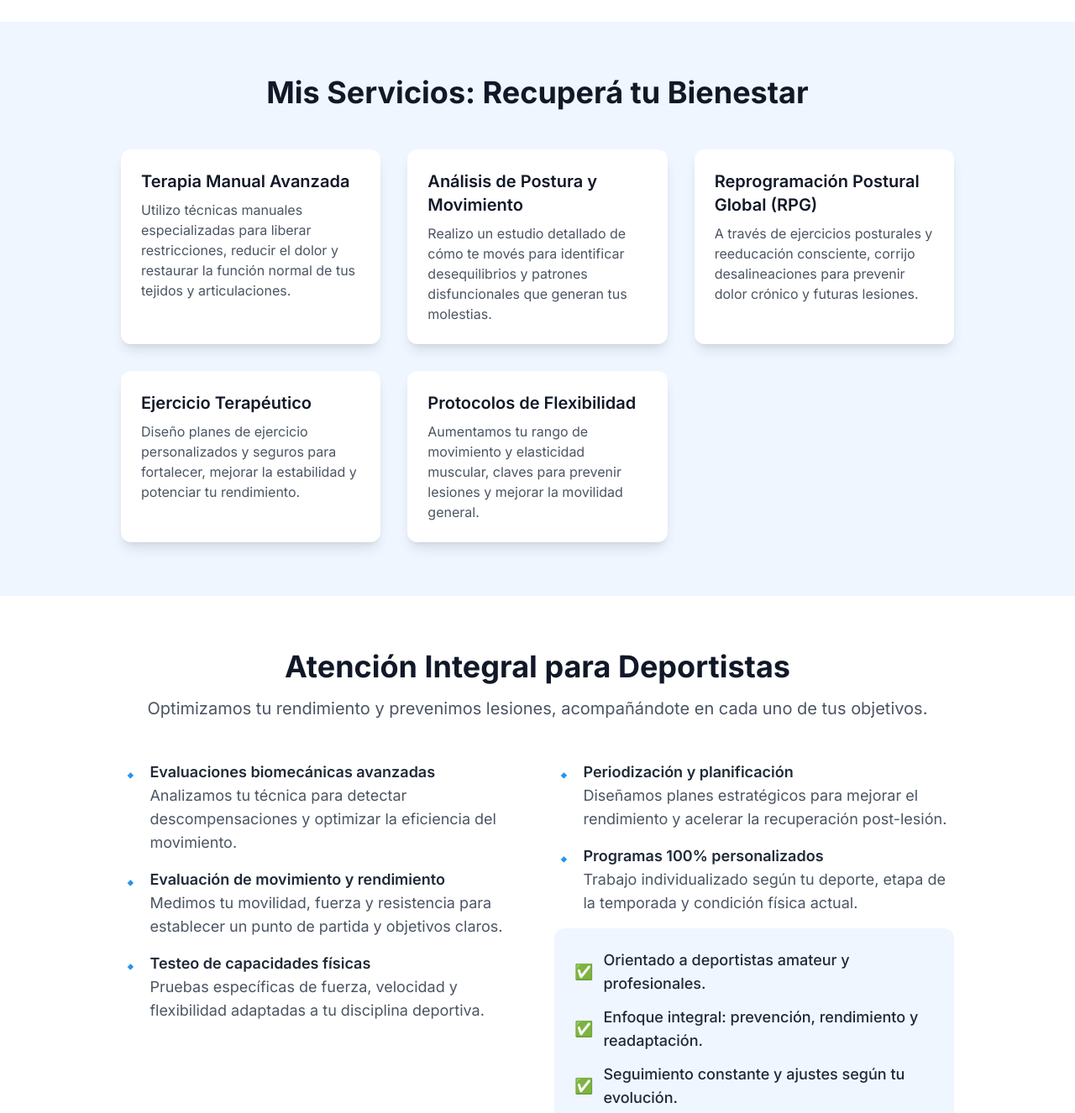
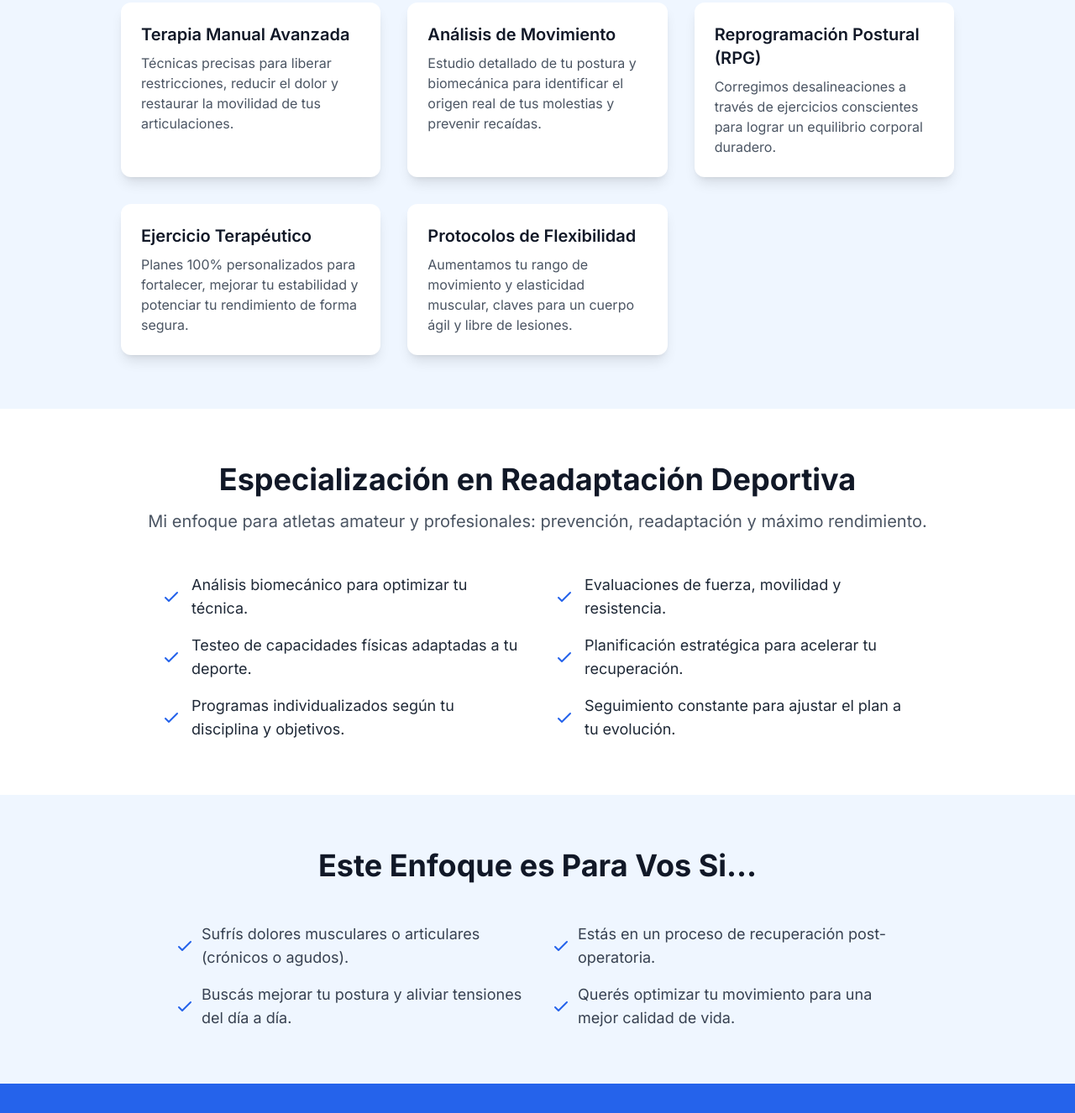
Before and after one commit to Marisha200/funcional, a plain HTML site: page index.html in a window 1280 px wide. Shown: the part 1474-2800 px from the top of the page at 84% size. Drawn offline with nearby package versions, Linux system fonts and the light colour scheme.

Commit message:
Update index.html

```diff
--- a/index.html
+++ b/index.html
@@ -55,17 +55,17 @@
 
     <section class="py-16 bg-white" id="quien-soy">
         <div class="container mx-auto px-4 max-w-4xl">
-            <h2 class="text-3xl sm:text-4xl font-bold text-center mb-12 text-gray-900">¿Quién es Pablo Sotelo?</h2>
+            <h2 class="text-3xl sm:text-4xl font-bold text-center mb-12 text-gray-900">Readaptación Física con un Enfoque Integral</h2>
             <div class="flex flex-col md:flex-row items-center gap-8">
                 <div class="md:w-1/2">
                     <img src="https://placehold.co/600x400/BFDBFE/1E3A8A?text=Pablo+Sotelo+-+Readaptador" alt="Pablo Sotelo - Readaptador Físico" class="rounded-xl shadow-lg w-full h-auto object-cover">
                 </div>
                 <div class="md:w-1/2 text-lg leading-relaxed text-gray-700">
                     <p class="mb-4">
-                        Soy Pablo Sotelo, Licenciado en Kinesiología y Fisiatría, y mi pasión es devolverte la libertad de movimiento, aliviar tu dolor y potenciar tu rendimiento físico. Como **Readaptador Físico especializado**, mi enfoque no se limita a la rehabilitación superficial; me dedico a comprender la raíz de tu problema para ofrecerte soluciones duraderas y verdaderamente personalizadas.
+                        Mi pasión es devolverte la libertad de movimiento. Como **Licenciado en Kinesiología y Readaptador Físico**, no me limito a tratar el síntoma; me dedico a encontrar la raíz de tu problema para ofrecerte soluciones duraderas.
                     </p>
                     <p>
-                        Trabajaremos juntos en cada etapa del proceso, desde una evaluación inicial exhaustiva hasta tu retorno completo a las actividades que te apasionan, ya sean deportivas, laborales o de la vida cotidiana. Mi objetivo es que te sientas fuerte, seguro y en control total de tu cuerpo, libre de limitaciones.
+                        Juntos, crearemos un plan personalizado desde la evaluación inicial hasta tu retorno seguro a las actividades que amás, garantizando que te sientas fuerte, confiado y en control total de tu cuerpo.
                     </p>
                 </div>
             </div>
@@ -74,27 +74,27 @@
 
     <section class="py-16 bg-blue-50" id="servicios">
         <div class="container mx-auto px-4 max-w-5xl">
-            <h2 class="text-3xl sm:text-4xl font-bold text-center mb-12 text-gray-900">Mis Servicios: Recuperá tu Bienestar</h2>
+            <h2 class="text-3xl sm:text-4xl font-bold text-center mb-12 text-gray-900">Mis Herramientas para tu Bienestar</h2>
             <div class="grid md:grid-cols-2 lg:grid-cols-3 gap-8">
                 <div class="bg-white rounded-xl shadow-lg p-6 flex flex-col items-start transform transition duration-300 hover:scale-105 hover:shadow-xl">
                     <h3 class="text-xl font-semibold mb-2 text-gray-900">Terapia Manual Avanzada</h3>
-                    <p class="text-gray-600">Utilizo técnicas manuales especializadas para liberar restricciones, reducir el dolor y restaurar la función normal de tus tejidos y articulaciones.</p>
+                    <p class="text-gray-600">Técnicas precisas para liberar restricciones, reducir el dolor y restaurar la movilidad de tus articulaciones.</p>
                 </div>
                 <div class="bg-white rounded-xl shadow-lg p-6 flex flex-col items-start transform transition duration-300 hover:scale-105 hover:shadow-xl">
-                    <h3 class="text-xl font-semibold mb-2 text-gray-900">Análisis de Postura y Movimiento</h3>
-                    <p class="text-gray-600">Realizo un estudio detallado de cómo te movés para identificar desequilibrios y patrones disfuncionales que generan tus molestias.</p>
+                    <h3 class="text-xl font-semibold mb-2 text-gray-900">Análisis de Movimiento</h3>
+                    <p class="text-gray-600">Estudio detallado de tu postura y biomecánica para identificar el origen real de tus molestias y prevenir recaídas.</p>
                 </div>
                 <div class="bg-white rounded-xl shadow-lg p-6 flex flex-col items-start transform transition duration-300 hover:scale-105 hover:shadow-xl">
-                    <h3 class="text-xl font-semibold mb-2 text-gray-900">Reprogramación Postural Global (RPG)</h3>
-                    <p class="text-gray-600">A través de ejercicios posturales y reeducación consciente, corrijo desalineaciones para prevenir dolor crónico y futuras lesiones.</p>
+                    <h3 class="text-xl font-semibold mb-2 text-gray-900">Reprogramación Postural (RPG)</h3>
+                    <p class="text-gray-600">Corregimos desalineaciones a través de ejercicios conscientes para lograr un equilibrio corporal duradero.</p>
                 </div>
                 <div class="bg-white rounded-xl shadow-lg p-6 flex flex-col items-start transform transition duration-300 hover:scale-105 hover:shadow-xl">
                     <h3 class="text-xl font-semibold mb-2 text-gray-900">Ejercicio Terapéutico</h3>
-                    <p class="text-gray-600">Diseño planes de ejercicio personalizados y seguros para fortalecer, mejorar la estabilidad y potenciar tu rendimiento.</p>
+                    <p class="text-gray-600">Planes 100% personalizados para fortalecer, mejorar tu estabilidad y potenciar tu rendimiento de forma segura.</p>
                 </div>
                 <div class="bg-white rounded-xl shadow-lg p-6 flex flex-col items-start transform transition duration-300 hover:scale-105 hover:shadow-xl">
                     <h3 class="text-xl font-semibold mb-2 text-gray-900">Protocolos de Flexibilidad</h3>
-                    <p class="text-gray-600">Aumentamos tu rango de movimiento y elasticidad muscular, claves para prevenir lesiones y mejorar la movilidad general.</p>
+                    <p class="text-gray-600">Aumentamos tu rango de movimiento y elasticidad muscular, claves para un cuerpo ágil y libre de lesiones.</p>
                 </div>
             </div>
         </div>
@@ -102,54 +102,34 @@
 
     <section class="py-16 bg-white" id="deportistas">
         <div class="container mx-auto px-4 max-w-5xl">
-            <h2 class="text-3xl sm:text-4xl font-bold text-center mb-4 text-gray-900">Atención Integral para Deportistas</h2>
-            <p class="text-xl text-center text-gray-600 mb-12">Optimizamos tu rendimiento y prevenimos lesiones, acompañándote en cada uno de tus objetivos.</p>
+            <h2 class="text-3xl sm:text-4xl font-bold text-center mb-4 text-gray-900">Especialización en Readaptación Deportiva</h2>
+            <p class="text-xl text-center text-gray-600 mb-12">Mi enfoque para atletas amateur y profesionales: prevención, readaptación y máximo rendimiento.</p>
 
-            <div class="grid md:grid-cols-2 gap-10 text-lg">
-                <div class="space-y-4">
-                    <div class="flex items-start">
-                        <span class="text-blue-600 font-bold mr-3 mt-1">🔹</span>
-                        <div>
-                            <h4 class="font-semibold text-gray-800">Evaluaciones biomecánicas avanzadas</h4>
-                            <p class="text-gray-600">Analizamos tu técnica para detectar descompensaciones y optimizar la eficiencia del movimiento.</p>
-                        </div>
-                    </div>
-                     <div class="flex items-start">
-                        <span class="text-blue-600 font-bold mr-3 mt-1">🔹</span>
-                        <div>
-                            <h4 class="font-semibold text-gray-800">Evaluación de movimiento y rendimiento</h4>
-                            <p class="text-gray-600">Medimos tu movilidad, fuerza y resistencia para establecer un punto de partida y objetivos claros.</p>
-                        </div>
-                    </div>
-                     <div class="flex items-start">
-                        <span class="text-blue-600 font-bold mr-3 mt-1">🔹</span>
-                        <div>
-                            <h4 class="font-semibold text-gray-800">Testeo de capacidades físicas</h4>
-                            <p class="text-gray-600">Pruebas específicas de fuerza, velocidad y flexibilidad adaptadas a tu disciplina deportiva.</p>
-                        </div>
-                    </div>
-                </div>
-                <div class="space-y-4">
-                     <div class="flex items-start">
-                        <span class="text-blue-600 font-bold mr-3 mt-1">🔹</span>
-                        <div>
-                            <h4 class="font-semibold text-gray-800">Periodización y planificación</h4>
-                            <p class="text-gray-600">Diseñamos planes estratégicos para mejorar el rendimiento y acelerar la recuperación post-lesión.</p>
-                        </div>
-                    </div>
-                     <div class="flex items-start">
-                        <span class="text-blue-600 font-bold mr-3 mt-1">🔹</span>
-                        <div>
-                            <h4 class="font-semibold text-gray-800">Programas 100% personalizados</h4>
-                            <p class="text-gray-600">Trabajo individualizado según tu deporte, etapa de la temporada y condición física actual.</p>
-                        </div>
-                    </div>
-                    <div class="mt-6 bg-blue-50 rounded-xl p-6">
-                        <p class="flex items-center text-gray-800 font-medium"><span class="text-green-500 mr-3">✅</span> Orientado a deportistas amateur y profesionales.</p>
-                        <p class="flex items-center text-gray-800 font-medium mt-3"><span class="text-green-500 mr-3">✅</span> Enfoque integral: prevención, rendimiento y readaptación.</p>
-                        <p class="flex items-center text-gray-800 font-medium mt-3"><span class="text-green-500 mr-3">✅</span> Seguimiento constante y ajustes según tu evolución.</p>
-                    </div>
-                </div>
+            <div class="grid md:grid-cols-2 gap-x-10 gap-y-4 text-lg max-w-4xl mx-auto">
+                <li class="flex items-center">
+                    <svg class="w-6 h-6 text-blue-600 mr-3 flex-shrink-0" fill="none" stroke="currentColor" viewBox="0 0 24 24" xmlns="http://www.w3.org/2000/svg"><path stroke-linecap="round" stroke-linejoin="round" stroke-width="2" d="M5 13l4 4L19 7"></path></svg>
+                    Análisis biomecánico para optimizar tu técnica.
+                </li>
+                <li class="flex items-center">
+                    <svg class="w-6 h-6 text-blue-600 mr-3 flex-shrink-0" fill="none" stroke="currentColor" viewBox="0 0 24 24" xmlns="http://www.w3.org/2000/svg"><path stroke-linecap="round" stroke-linejoin="round" stroke-width="2" d="M5 13l4 4L19 7"></path></svg>
+                    Evaluaciones de fuerza, movilidad y resistencia.
+                </li>
+                <li class="flex items-center">
+                    <svg class="w-6 h-6 text-blue-600 mr-3 flex-shrink-0" fill="none" stroke="currentColor" viewBox="0 0 24 24" xmlns="http://www.w3.org/2000/svg"><path stroke-linecap="round" stroke-linejoin="round" stroke-width="2" d="M5 13l4 4L19 7"></path></svg>
+                    Testeo de capacidades físicas adaptadas a tu deporte.
+                </li>
+                <li class="flex items-center">
+                    <svg class="w-6 h-6 text-blue-600 mr-3 flex-shrink-0" fill="none" stroke="currentColor" viewBox="0 0 24 24" xmlns="http://www.w3.org/2000/svg"><path stroke-linecap="round" stroke-linejoin="round" stroke-width="2" d="M5 13l4 4L19 7"></path></svg>
+                    Planificación estratégica para acelerar tu recuperación.
+                </li>
+                <li class="flex items-center">
+                    <svg class="w-6 h-6 text-blue-600 mr-3 flex-shrink-0" fill="none" stroke="currentColor" viewBox="0 0 24 24" xmlns="http://www.w3.org/2000/svg"><path stroke-linecap="round" stroke-linejoin="round" stroke-width="2" d="M5 13l4 4L19 7"></path></svg>
+                    Programas individualizados según tu disciplina y objetivos.
+                </li>
+                <li class="flex items-center">
+                    <svg class="w-6 h-6 text-blue-600 mr-3 flex-shrink-0" fill="none" stroke="currentColor" viewBox="0 0 24 24" xmlns="http://www.w3.org/2000/svg"><path stroke-linecap="round" stroke-linejoin="round" stroke-width="2" d="M5 13l4 4L19 7"></path></svg>
+                    Seguimiento constante para ajustar el plan a tu evolución.
+                </li>
             </div>
         </div>
     </section>
@@ -157,30 +137,26 @@
 
     <section class="py-16 bg-blue-50" id="para-quien">
         <div class="container mx-auto px-4 max-w-4xl">
-            <h2 class="text-3xl sm:text-4xl font-bold text-center mb-12 text-gray-900">¿Para Quién es Mi Trabajo?</h2>
+            <h2 class="text-3xl sm:text-4xl font-bold text-center mb-12 text-gray-900">Este Enfoque es Para Vos Si...</h2>
             <div class="grid md:grid-cols-2 gap-8 text-lg text-gray-700">
                 <ul class="space-y-4">
                     <li class="flex items-center">
                         <svg class="w-6 h-6 text-blue-600 mr-2 flex-shrink-0" fill="none" stroke="currentColor" viewBox="0 0 24 24" xmlns="http://www.w3.org/2000/svg"><path stroke-linecap="round" stroke-linejoin="round" stroke-width="2" d="M5 13l4 4L19 7"></path></svg>
-                        Deportistas que buscan prevenir lesiones o rehabilitarse para volver al máximo nivel.
+                        Sufrís dolores musculares o articulares (crónicos o agudos).
                     </li>
                     <li class="flex items-center">
                         <svg class="w-6 h-6 text-blue-600 mr-2 flex-shrink-0" fill="none" stroke="currentColor" viewBox="0 0 24 24" xmlns="http://www.w3.org/2000/svg"><path stroke-linecap="round" stroke-linejoin="round" stroke-width="2" d="M5 13l4 4L19 7"></path></svg>
-                        Personas con dolores musculares o articulares (crónicos o agudos).
-                    </li>
-                    <li class="flex items-center">
-                        <svg class="w-6 h-6 text-blue-600 mr-2 flex-shrink-0" fill="none" stroke="currentColor" viewBox="0 0 24 24" xmlns="http://www.w3.org/2000/svg"><path stroke-linecap="round" stroke-linejoin="round" stroke-width="2" d="M5 13l4 4L19 7"></path></svg>
-                         Quienes necesitan mejorar su postura y aliviar tensiones diarias.
+                        Buscás mejorar tu postura y aliviar tensiones del día a día.
                     </li>
                 </ul>
                 <ul class="space-y-4">
                     <li class="flex items-center">
                         <svg class="w-6 h-6 text-blue-600 mr-2 flex-shrink-0" fill="none" stroke="currentColor" viewBox="0 0 24 24" xmlns="http://www.w3.org/2000/svg"><path stroke-linecap="round" stroke-linejoin="round" stroke-width="2" d="M5 13l4 4L19 7"></path></svg>
-                        Individuos en recuperación post-operatoria que requieren un seguimiento seguro.
+                        Estás en un proceso de recuperación post-operatoria.
                     </li>
                     <li class="flex items-center">
                         <svg class="w-6 h-6 text-blue-600 mr-2 flex-shrink-0" fill="none" stroke="currentColor" viewBox="0 0 24 24" xmlns="http://www.w3.org/2000/svg"><path stroke-linecap="round" stroke-linejoin="round" stroke-width="2" d="M5 13l4 4L19 7"></path></svg>
-                        Cualquier persona que desee optimizar su movimiento y bienestar general.
+                        Querés optimizar tu movimiento para una mejor calidad de vida.
                     </li>
                 </ul>
             </div>
@@ -189,8 +165,8 @@
 
     <section class="py-16 bg-blue-600 text-white" id="contacto">
         <div class="container mx-auto px-4 max-w-4xl text-center">
-            <h2 class="text-3xl sm:text-4xl font-bold mb-6">¡Es Momento de Invertir en Tu Salud y Movimiento!</h2>
-            <p class="text-xl mb-8">Contactate para reservar tu primera sesión y empezar tu camino hacia el bienestar sin limitaciones.</p>
+            <h2 class="text-3xl sm:text-4xl font-bold mb-6">Invertí en tu Salud y Movimiento</h2>
+            <p class="text-xl mb-8">Contactame para reservar tu primera sesión y empezar tu camino hacia una vida sin limitaciones.</p>
             <div class="flex flex-col sm:flex-row justify-center gap-4 mb-8">
                 <a href="tel:+5491112345678" class="bg-white text-blue-600 hover:bg-gray-100 font-bold py-3 px-8 rounded-full shadow-lg transition duration-300 ease-in-out transform hover:scale-105 flex items-center justify-center">
                     <svg class="w-6 h-6 mr-2" fill="none" stroke="currentColor" viewBox="0 0 24 24" xmlns="http://www.w3.org/2000/svg"><path stroke-linecap="round" stroke-linejoin="round" stroke-width="2" d="M3 5a2 2 0 012-2h3.28a1 1 0 01.948.684l1.498 4.493a1 1 0 01-.502 1.21l-2.257 1.13a11.042 11.042 0 005.516 5.516l1.13-2.257a1 1 0 011.21-.502l4.493 1.498a1 1 0 01.684.949V19a2 2 0 01-2 2h-1C9.716 21 3 14.284 3 6V5z"></path></svg>
```
